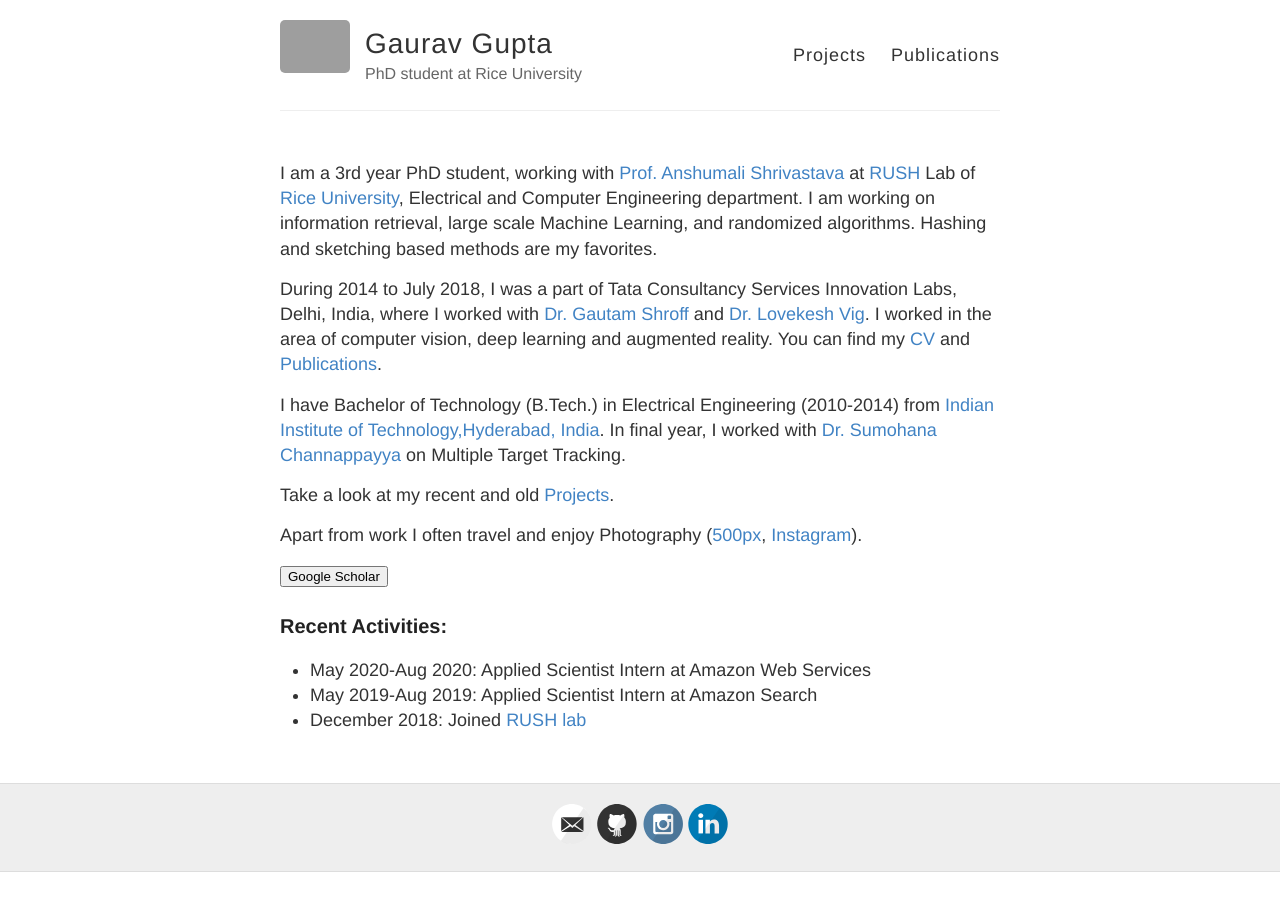
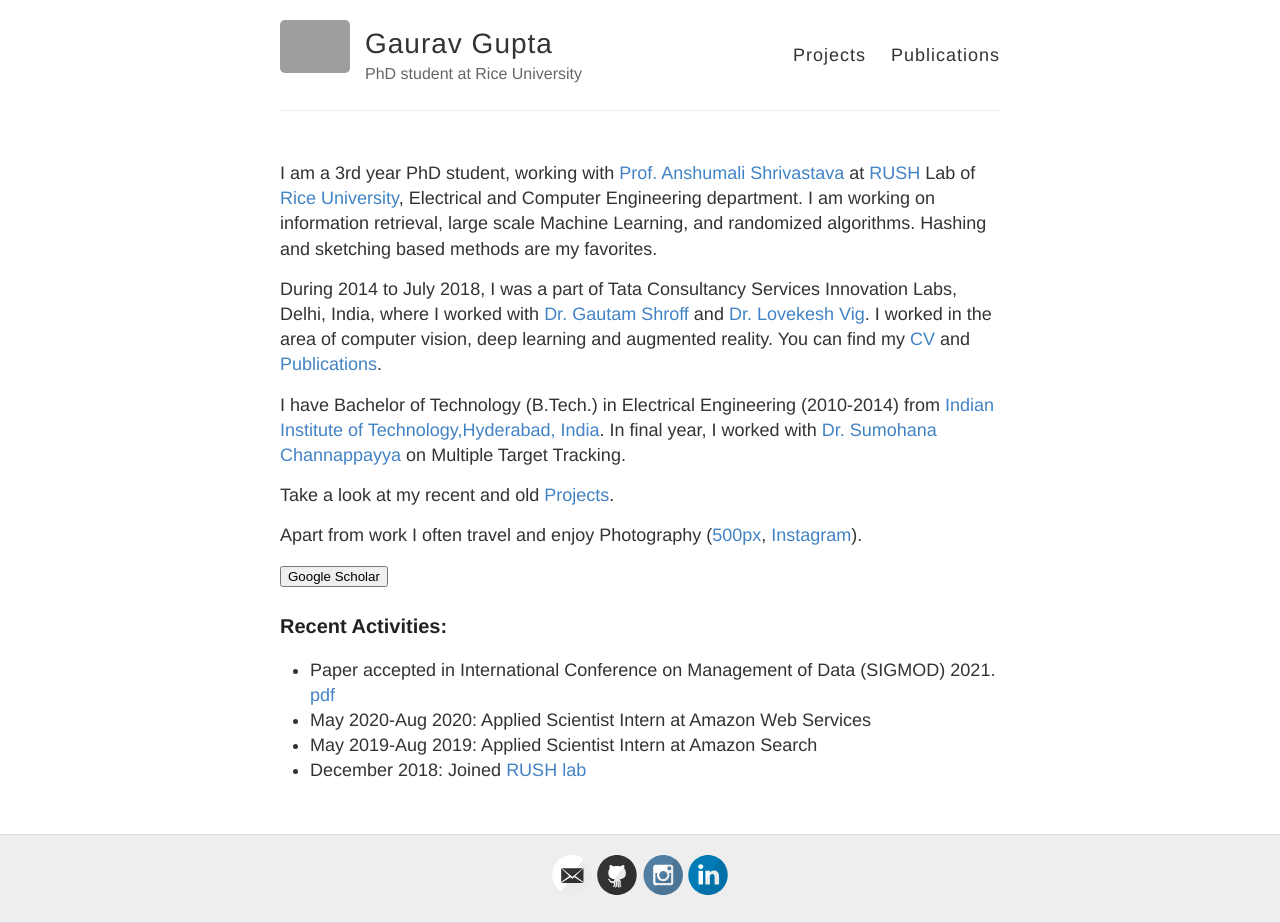
Before and after one commit to gaurav16gupta/gaurav16gupta.github.io, a Jekyll site: the page built from index.md, in a window 1280 px wide. Built offline with Jekyll 4.4.1, drawn with Linux system fonts in a browser that asks for light colours; before the commit the page ends 900 px from its top, so only the background shows below that; grey boxes are pictures that could not be loaded.

Commit message:
Update index.md

```diff
--- a/index.md
+++ b/index.md
@@ -18,6 +18,7 @@ Apart from work I often travel and enjoy Photography ([500px](https://500px.com/
 </form>
 
 ### Recent Activities:
+* Paper accepted in International Conference on Management of Data (SIGMOD) 2021. [pdf](https://arxiv.org/abs/1910.02611)
 * May 2020-Aug 2020: Applied Scientist Intern at Amazon Web Services
 * May 2019-Aug 2019: Applied Scientist Intern at Amazon Search
 * December 2018: Joined [RUSH lab](http://rushlab.blogs.rice.edu/)
```
